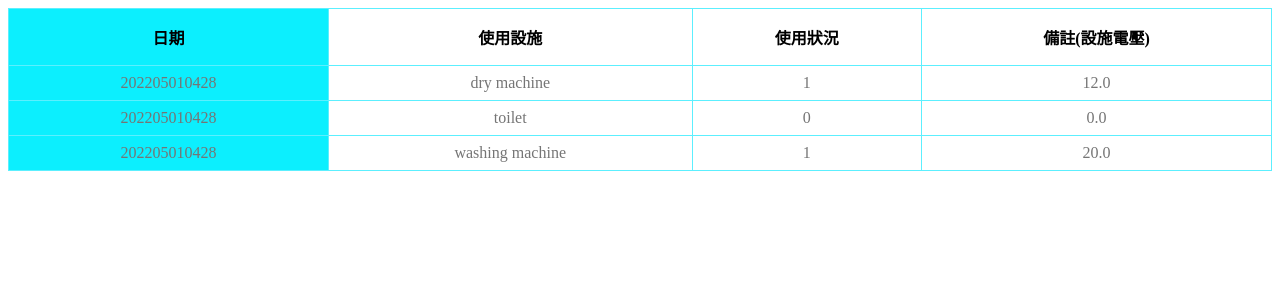
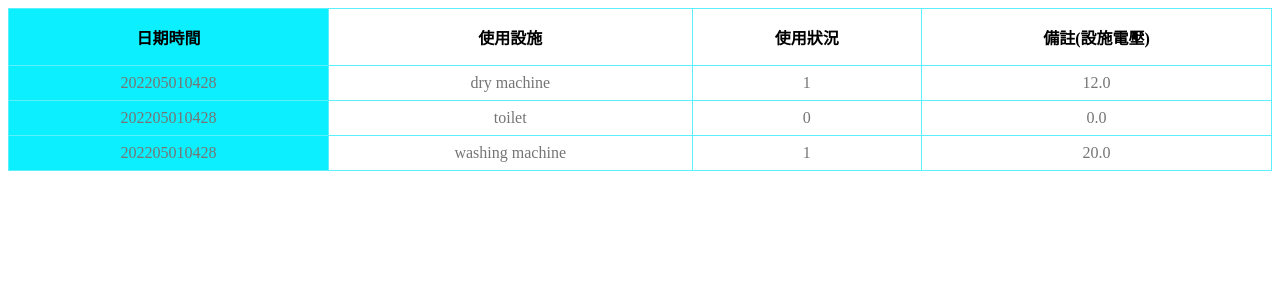
Before and after one commit to badguy361/AIOT_dorm, a Django app: page /dorm/info/ in a window 1280 px wide. Shown: the top 300 px of the page. Run offline with Django 3.2, Linux system fonts and the light colour scheme; data comes from the database, SQL or seed files in the repository.

Commit message:
add時間

```diff
--- a/dorm/templates/dorm.html
+++ b/dorm/templates/dorm.html
@@ -11,7 +11,7 @@
     <table>
         <thead>
             <tr>
-                <th class="date">日期</th>
+                <th class="date">日期時間</th>
                 <th class="facilities name">使用設施</th>
                 <th class="facilities info">使用狀況</th>
                 <th class="facilities voltage">備註(設施電壓)</th>
```
